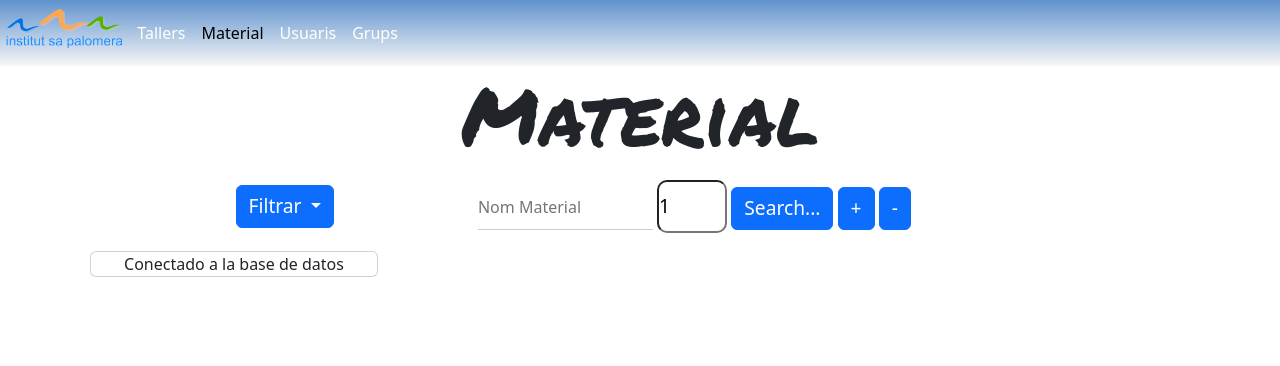
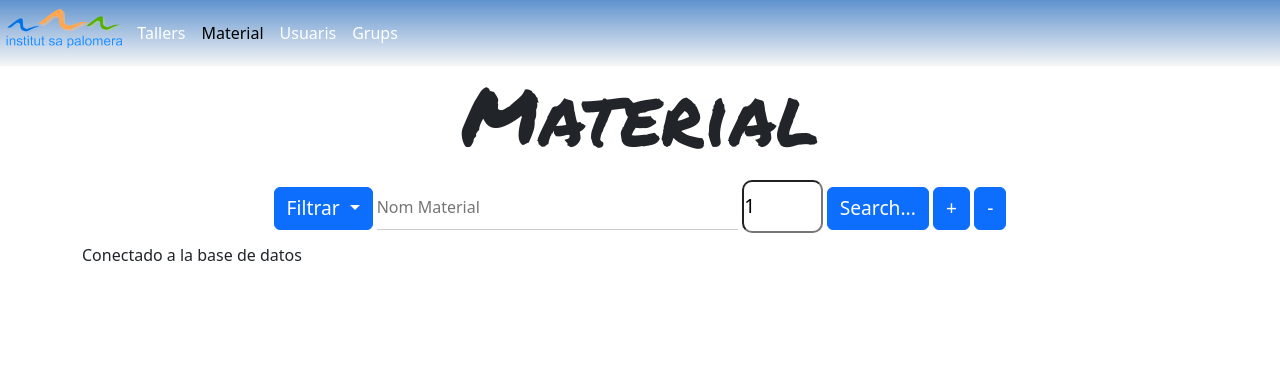
Before and after one commit to SergiSanahuja/pt2, a PHP site: page /Controller/material.php in a window 1280 px wide. Shown: the top 366 px of the page. Run offline with PHP 8.4, Linux system fonts and the light colour scheme; data that the repository does not hold is empty.

Commit message:
material funciona

```diff
--- a/Assets/css/material.style.css
+++ b/Assets/css/material.style.css
@@ -8,7 +8,7 @@ input[type=file] {
 }
 
 #nomMaterial{
-    width: 25%;
+    width: 45%;
     box-sizing: border-box;
     border: none;
     border-bottom: 1px solid #ccc;
--- a/Controller/material.php
+++ b/Controller/material.php
@@ -8,10 +8,12 @@ function mostrarMaterial(){
     $sql->execute();
     $resultat = $sql->fetchAll();
     foreach ($resultat as $material) {
+        echo "<div class='card m-2' style='width: 18rem;'>";
         echo "<img src='../Assets/img/material/".$material['imatge']."' class='card-img-top' alt='".$material['imatge']."'>";
         echo "<div class='card-body'>";
         echo "<h5 class='card-title'>".$material['nom']."</h5>";
         echo "<p class='card-text'>Quantitat: ".$material['quantitat']."</p>";
+        echo "</div>";
         echo "</div>";
     }
 }
--- a/View/material.vista.php
+++ b/View/material.vista.php
@@ -53,7 +53,8 @@
                 <h1>Material</h1>
                 <!--Desplegable para filtrar-->
                 <div class="d-flex align-items-center justify-content-center" style="gap: 10px;">
-                  <div class="dropdown">
+                  <form method="post">
+                    <!-- Si no funciona el DropDown es por una clase de boostrap llamada clase="dropdown" -->
                     <button class="btn btn-primary dropdown-toggle" type="button" id="dropdownMenuButton" data-bs-toggle="dropdown" aria-expanded="false">
                         Filtrar
                       </button>
@@ -62,9 +63,6 @@
                         <li><a class="dropdown-item" href="#">Per lletra</a></li>
                         <li><a class="dropdown-item" href="#">Per quantitat</a></li>
                       </ul>
-                  </div>
-
-                    <form method="post">
                     <input type="text" id="nomMaterial" name="nomMaterial" aria-label="Nom material" placeholder="Nom Material">
                     <input type="number" id="quantitatMaterial" name="quantitatMaterial" value="1" min="1">
                     <label for='arxiuPujat' class='btn btn-primary'>Search...</label>
@@ -73,13 +71,12 @@
                     <button type="submit" class="btn btn-primary" id="agregarAgregar" name="agregarAgregar">+</button>
                     <button type="submit" class="btn btn-primary" id="eliminarMaterial" name="eliminarMaterial">-</button>
                   </form>
+
               </div>
                 <!--DIV -->
                 <div class="container d-flex flex-wrapgr">
                     <!--Cards-->
-                    <div class="card m-2" style="width: 18rem;">
                     <?php mostrarMaterial(); ?>
-                    </div>
                 </div>
                 <?php
                 afegirMaterial();
```
Lines whose indentation alone changed are shown as unchanged.
